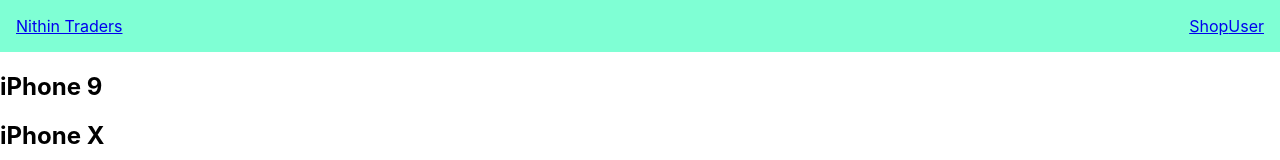
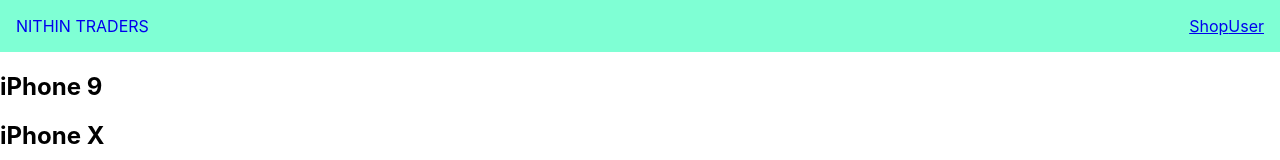
Before and after one commit to ArunprakashLfs/react_ecommerce, a React (Create React App) app: page / in a window 1280 px wide. Shown: the top 160 px of the page. Built offline with nearby package versions, Linux system fonts and the light colour scheme.

Commit message:
added css for navbar

```diff
--- a/src/routes/Navbar/Navbar.jsx
+++ b/src/routes/Navbar/Navbar.jsx
@@ -5,7 +5,7 @@ const Navbar = () =>{
     return(
         <nav className="navbar-container">
             <div className="brand-container">
-                <Link to={'/'}>Nithin Traders</Link>
+                <Link to={'/'} className="link">Nithin Traders</Link>
             </div>
             <div className="shop-container">
                 <Link to={'/shop'}>Shop</Link>
--- a/src/routes/Navbar/navbar.scss
+++ b/src/routes/Navbar/navbar.scss
@@ -4,5 +4,11 @@
     flex-direction: row;
     justify-content: space-between;
     padding: 1rem;
-
+    .brand-container{
+        font-size: 1rem;
+        text-transform: uppercase;
+        .link{
+            text-decoration: none;
+        }
+    }
 }
```
